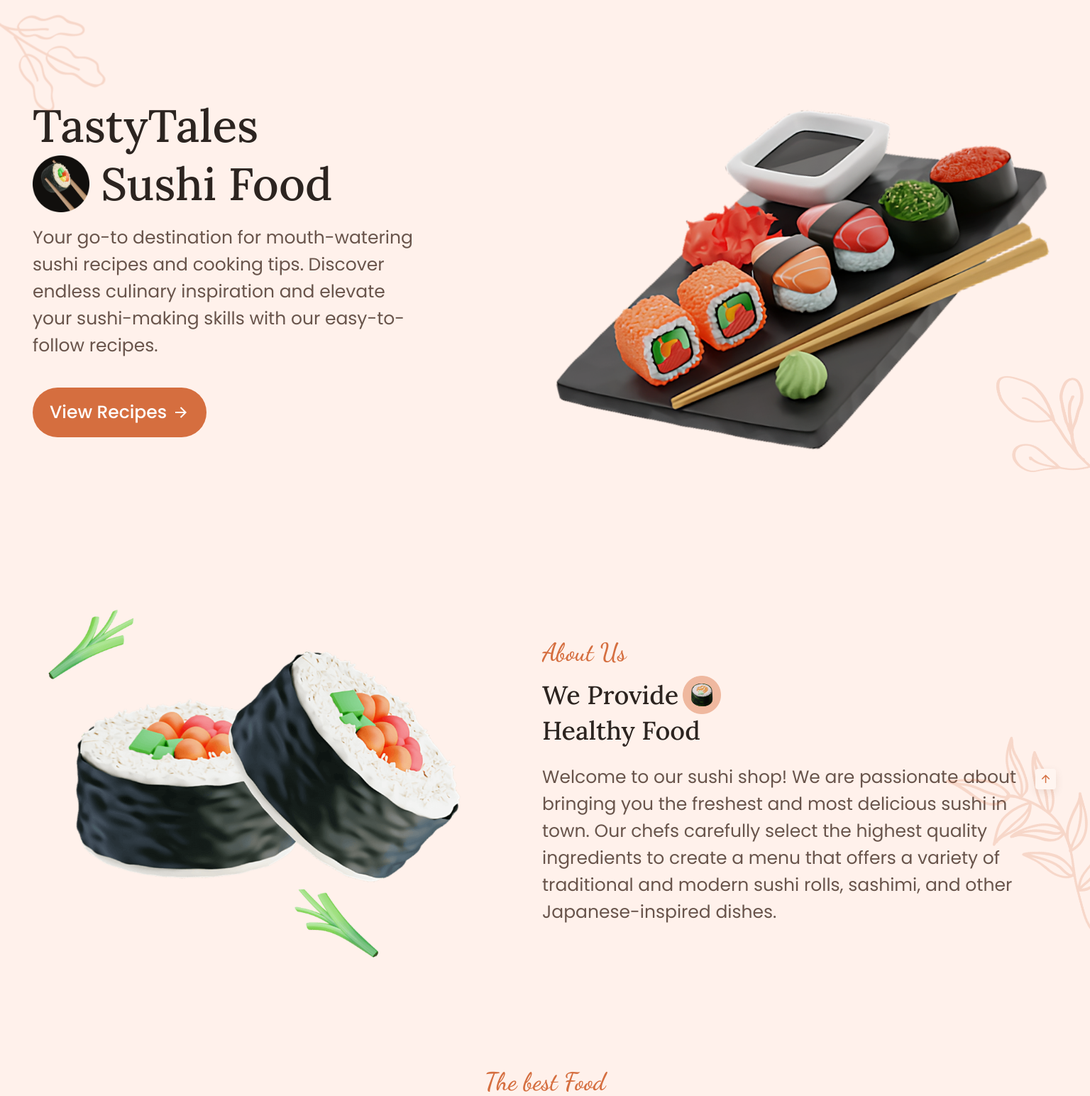
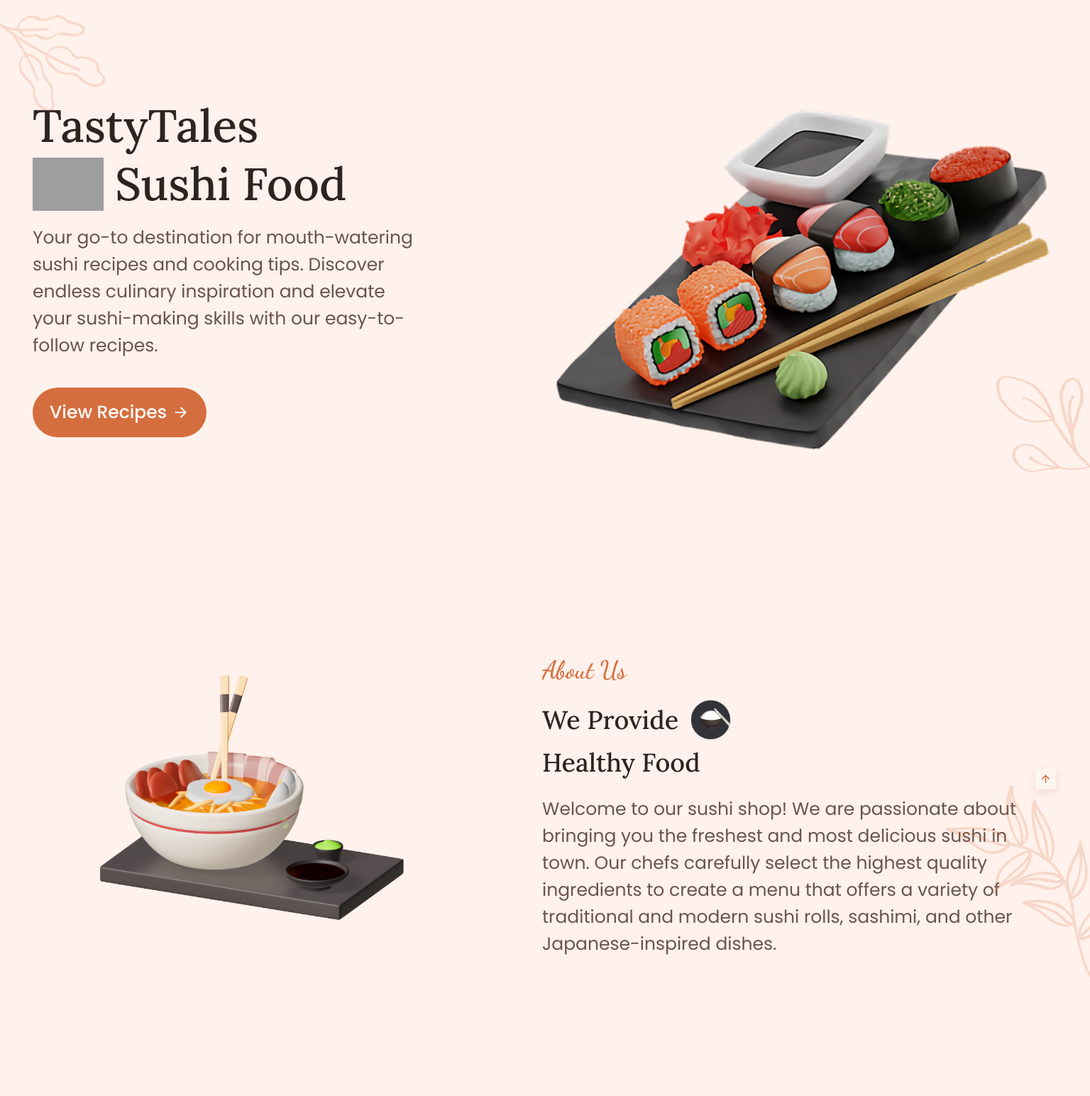
Before and after one commit to Nuffl3s/WebProject, a PHP site: page /html.html in a window 1536 px wide. Shown: the part 88-1632 px from the top of the page at 71% size. Run offline with PHP 8.4, Linux system fonts and the light colour scheme; grey boxes are pictures that could not be loaded.

Commit message:
image change
img icon changes

```diff
--- a/css.css
+++ b/css.css
@@ -324,7 +324,7 @@ body.dark-theme{
 }
 
 .home__title img{
-    width: 40px;
+    width: 60px;
 }
 
 .home__title div{
@@ -397,7 +397,7 @@ body.dark-theme{
 }
 
 .about__title img{
-    width: 30px;
+    width: 50px;
 }
 
 .about__title div{
@@ -408,7 +408,7 @@ body.dark-theme{
 }
 
 .about__img{
-    width: 300px;
+    width: 400px;
     justify-self: center;
 }
 
@@ -855,7 +855,7 @@ body.dark-theme{
     }
 
     .home__title img{
-        width: 60px;
+        width: 80px;
     }
 
     .home__title div{
@@ -893,7 +893,7 @@ body.dark-theme{
     }
 
     .about__title img{
-        width: 50px;
+        width: 70px;
     }
     .about__img{
         width: 450px;
@@ -1065,7 +1065,7 @@ body.dark-theme{
     }
 
     .home__title img{
-        width: 80px;
+        width: 100px;
     }
     .home__data p{
         font-size: 25px;
@@ -1090,7 +1090,7 @@ body.dark-theme{
     }
 
     .about__title img{
-        width: 60px;
+        width: 80px;
     }
     .about__img{
         width: 480px;
@@ -1176,7 +1176,7 @@ body.dark-theme{
         padding-block: 8rem 3rem;
     }
     .footer__description{
-        margin-left: 40px;
+        margin-left: 80px;
     }
 
     .footer__title, .footer__description, .footer__link, .footer__information{
--- a/html.html
+++ b/html.html
@@ -72,7 +72,7 @@
                         <h1 class="home__title">
                             TastyTales
                             <div>
-                                <img src="img/home-sushi-title.png" alt="home image">
+                                <img src="img/narutomaki1.png" alt="home image">
                                 Sushi Food
                             </div>
                         </h1>
@@ -100,7 +100,7 @@
                         <h2 class="section__title about__title">
                             <div>
                                 We Provide
-                                <img src="img/about-sushi-title.png" alt="about image">
+                                <img src="img/rice.png" alt="about image">
                             </div>
                             Healthy Food
                         </h2>
@@ -114,7 +114,7 @@
                             sashimi, and other Japanese-inspired dishes.
                         </p>
                     </div>
-                   <img src="img/about-sushi.png" alt="about image" class="about__image">
+                   <img src="img/about-ramen.png" alt="about image" class="about__image">
                 </div>
 
                 <img src="img/leaf-branch-1.png" alt="about image" class="about__leaf">
```
Also changed, not shown: img/Narutomaki.png (added), img/about-ramen.png (added), img/home-ramen.png (added), img/home-ramen1.png (added), img/home-ramen2.png (added), img/home-ramen3.png (added), img/home-sushi1.png (added), img/rice.png (added), img/ricepink.png (added), 1 other file.
